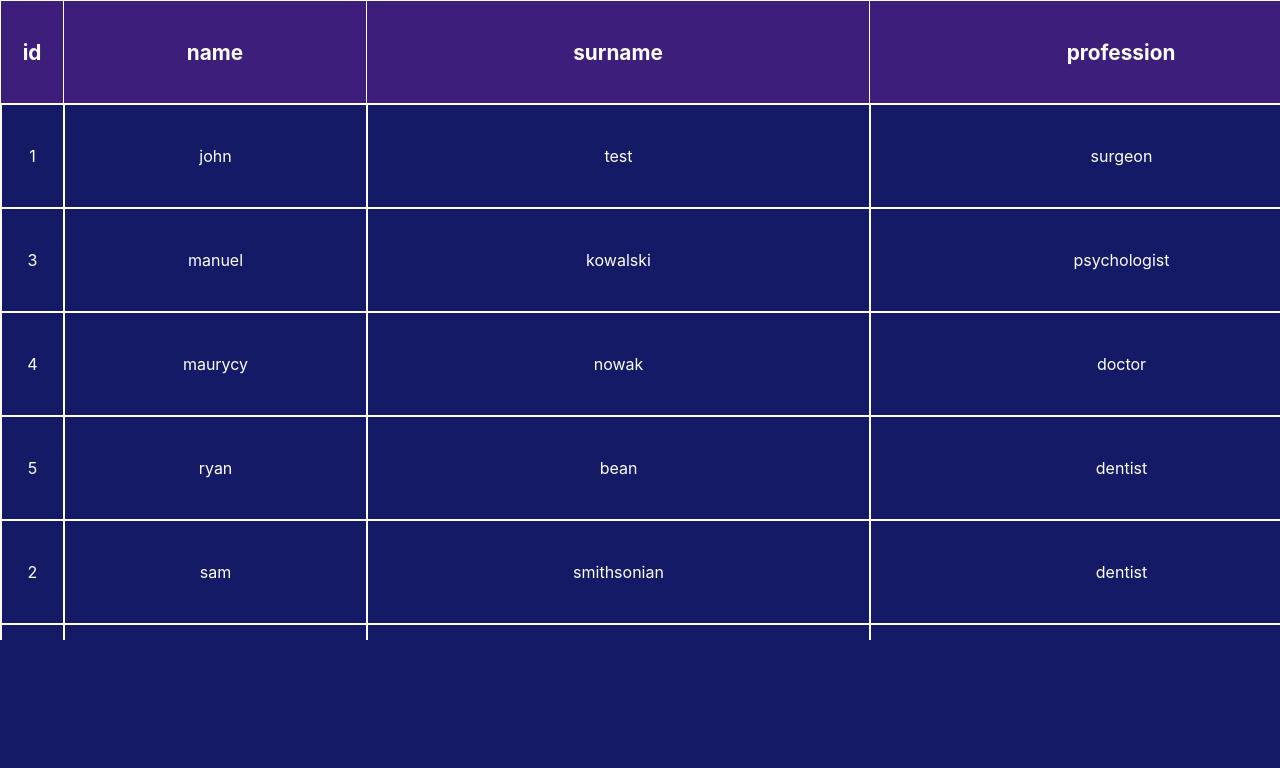
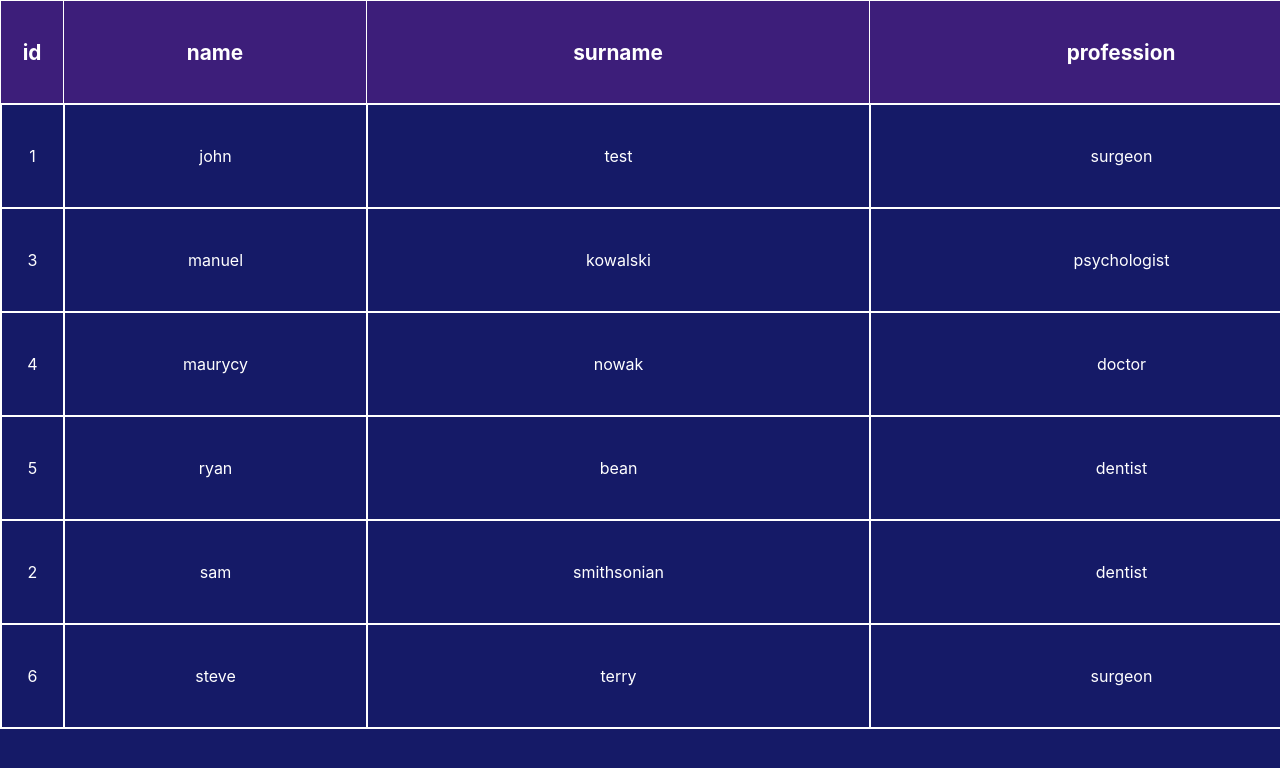
Before and after one commit to tomasthall/dr-table, a React (Create React App) app: page / in a window 1280 px wide. Shown: the top 768 px of the page. Built offline with nearby package versions, Linux system fonts and the light colour scheme.

Commit message:
refactor(app): move styles to different file, refactor functions in table.tsx

```diff
--- a/src/App.css
+++ b/src/App.css
@@ -5,7 +5,6 @@
   height: 100vh;
   position: relative; }
   .App .table-wrapper {
-    overflow-x: scroll;
-    height: 80vh; }
+    overflow-x: scroll; }
 
 /*# sourceMappingURL=App.css.map */
--- a/src/App.scss
+++ b/src/App.scss
@@ -7,6 +7,5 @@
 
   .table-wrapper {
     overflow-x: scroll;
-    height: 80vh;
   }
 }
```
Also changed, not shown: 1 other file (tests, documents, lock files or other folders).
